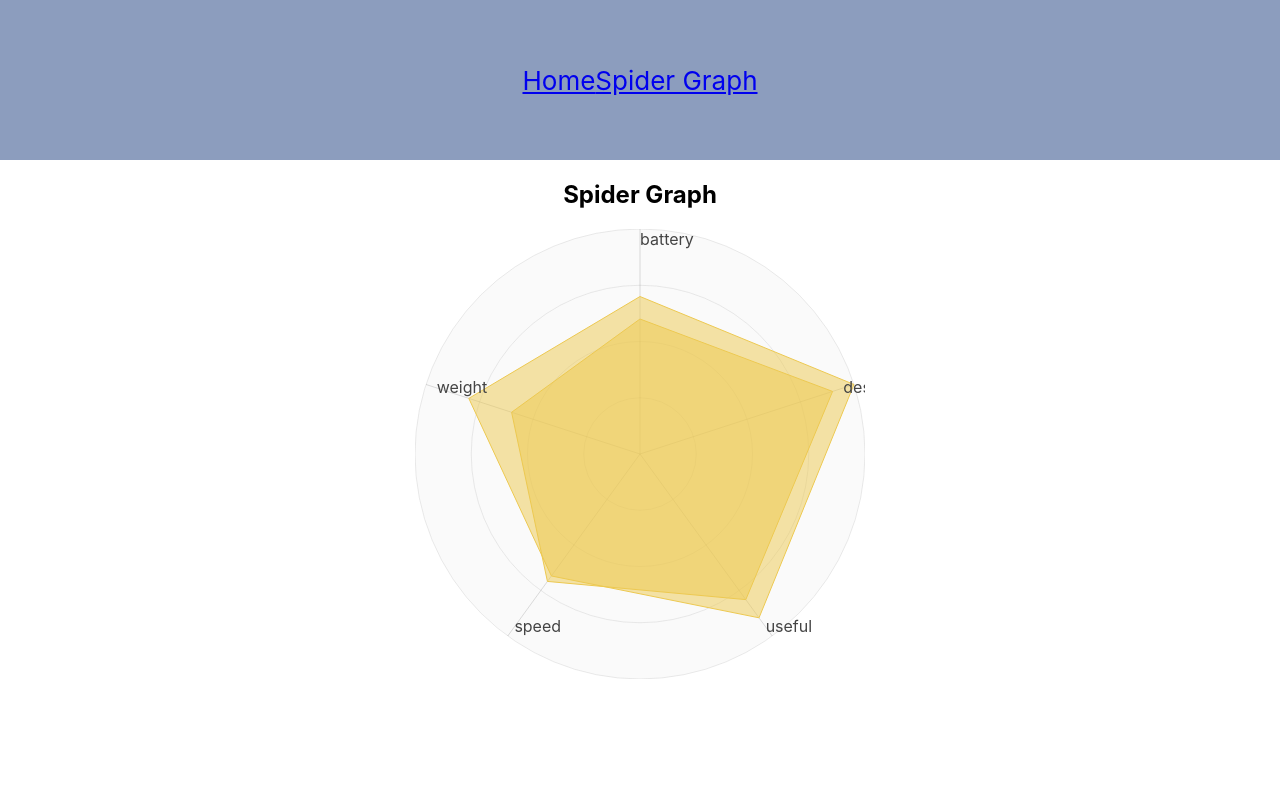
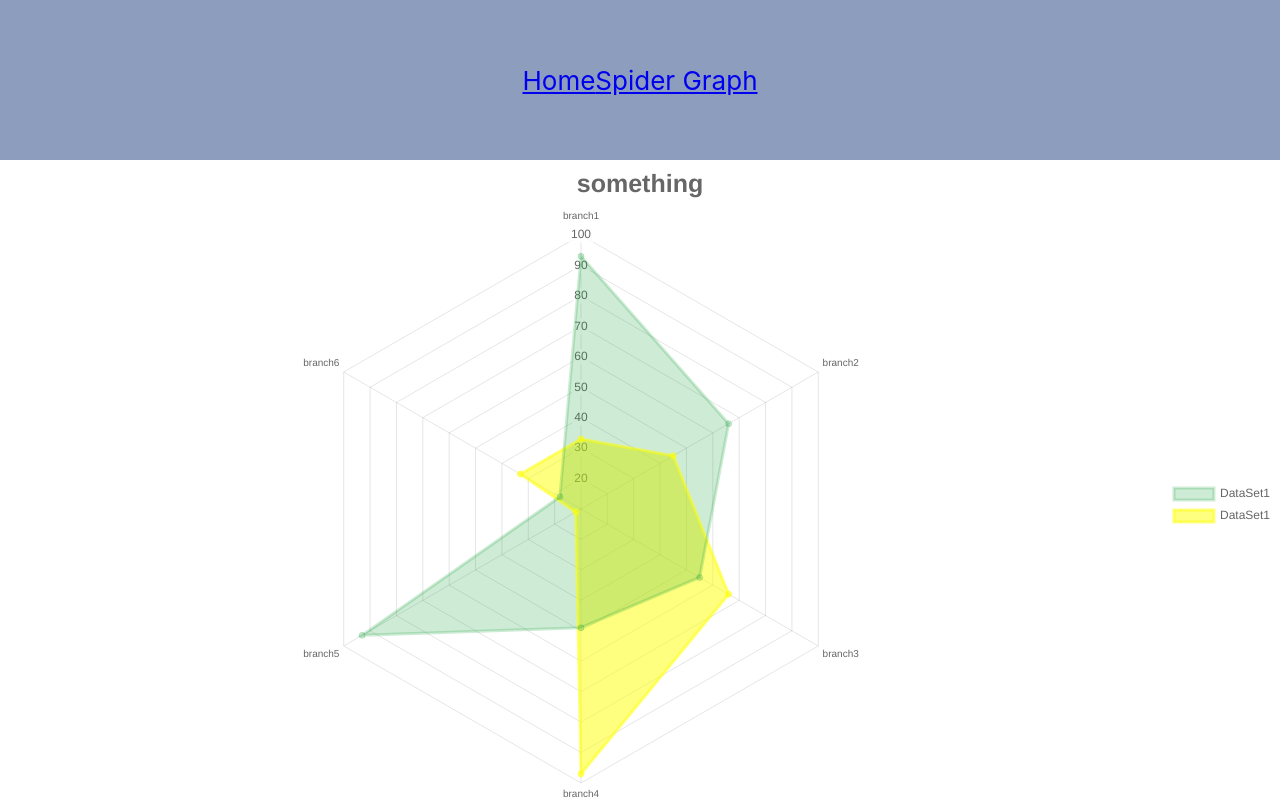
Before and after one commit to spider-graph-2-build-week/front-end, a React (Create React App) app: page /spiderchart in a window 1280 px wide. Built offline with nearby package versions, Linux system fonts and the light colour scheme.

Commit message:
commit with radar chart started

```diff
--- a/src/App.js
+++ b/src/App.js
@@ -1,9 +1,8 @@
 import React from "react";
-import logo from "./logo.svg";
 import "./css/App.css";
 import { BrowserRouter as Router, Route, Link } from "react-router-dom";
 
-import RadarChart from "./components/RadarChart";
+import RadarChart2 from "./components/RadarChart2";
 import Home from "./components/Home";
 
 function App() {
@@ -18,7 +17,7 @@ function App() {
         </header>
         <div>
           <Route exact path="/" component={Home} />
-          <Route exact path="/spiderchart" component={RadarChart} />
+          <Route exact path="/spiderchart" component={RadarChart2} />
         </div>
       </Router>
     </div>
--- /dev/null
+++ b/src/components/RadarChart2.jsx
@@ -0,0 +1,73 @@
+import React, { Component } from "react";
+import { Radar } from "react-chartjs-2";
+
+const colorChoice = [
+  "black",
+  "rgba(11,156,49,0.2)",
+  "rgba(255,255,0,0.5)",
+  "grey",
+  "blue",
+  "red"
+];
+
+const options = {
+  title: {
+    display: true,
+    text: "Some Kind of Appropriate Title",
+    fontSize: 25
+  },
+  legend: {
+    display: true,
+    position: "right"
+  }
+};
+
+const data = {
+  labels: ["branch1", "branch2", "branch3", "branch4", "branch5", "branch6"],
+  datasets: [
+    {
+      label: "DataSet1",
+      data: [93, 66, 55, 49, 93, 18],
+      backgroundColor: colorChoice[1],
+      borderColor: colorChoice[1],
+      pointBorderColor: colorChoice[1],
+      pointHoverBackgroundColor: colorChoice[1],
+      pointHoverBorderColor: colorChoice[1]
+    },
+    {
+      label: "DataSet1",
+      data: [33, 45, 66, 97, 12, 33],
+      backgroundColor: colorChoice[2],
+      borderColor: colorChoice[2],
+      pointBorderColor: colorChoice[2],
+      pointHoverBackgroundColor: colorChoice[2],
+      pointHoverBorderColor: colorChoice[2]
+    }
+  ]
+};
+
+class RadarChart2 extends Component {
+  render() {
+    console.log("data:", data);
+    return (
+      <div className="chart">
+        <Radar
+          data={data}
+          options={{
+            title: {
+              display: true,
+              text: "something",
+              fontSize: 25
+            },
+            legend: {
+              display: true,
+              position: "right"
+            }
+          }}
+        />
+      </div>
+    );
+  }
+}
+
+export default RadarChart2;
```
Also changed, not shown: 1 other file (tests, documents, lock files or other folders).
